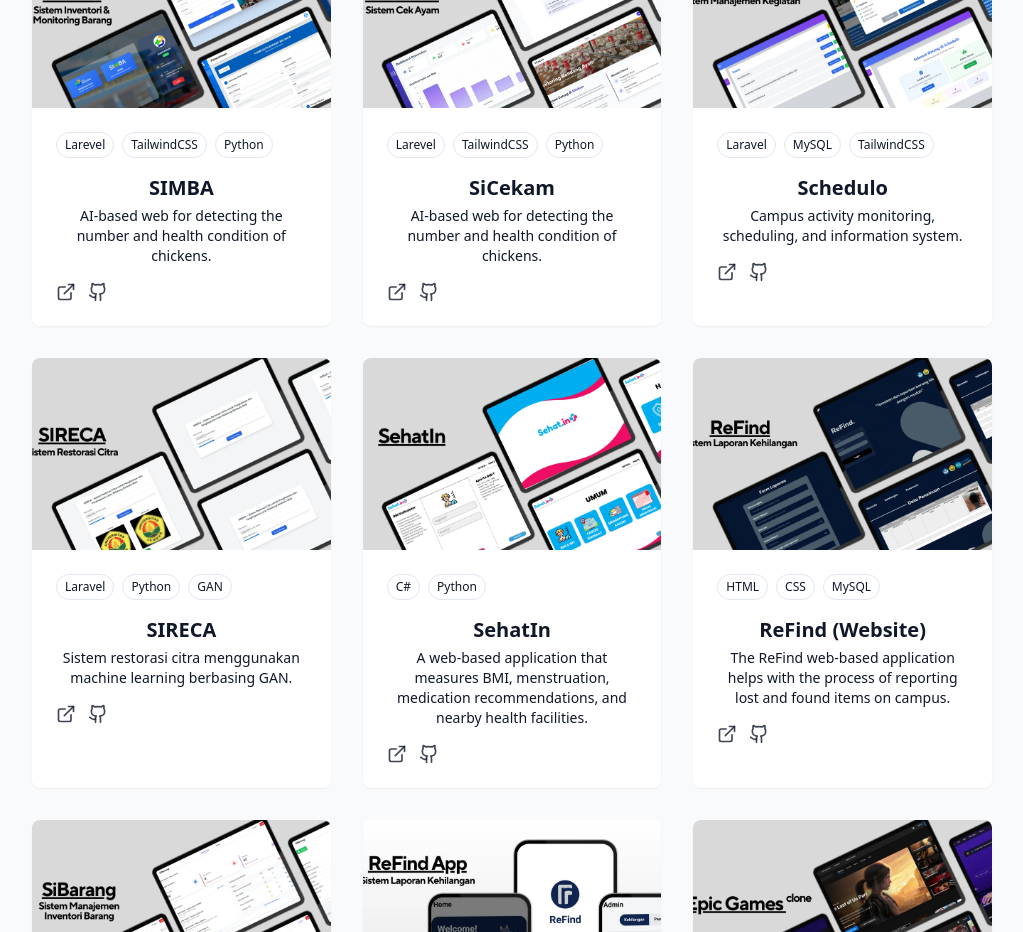
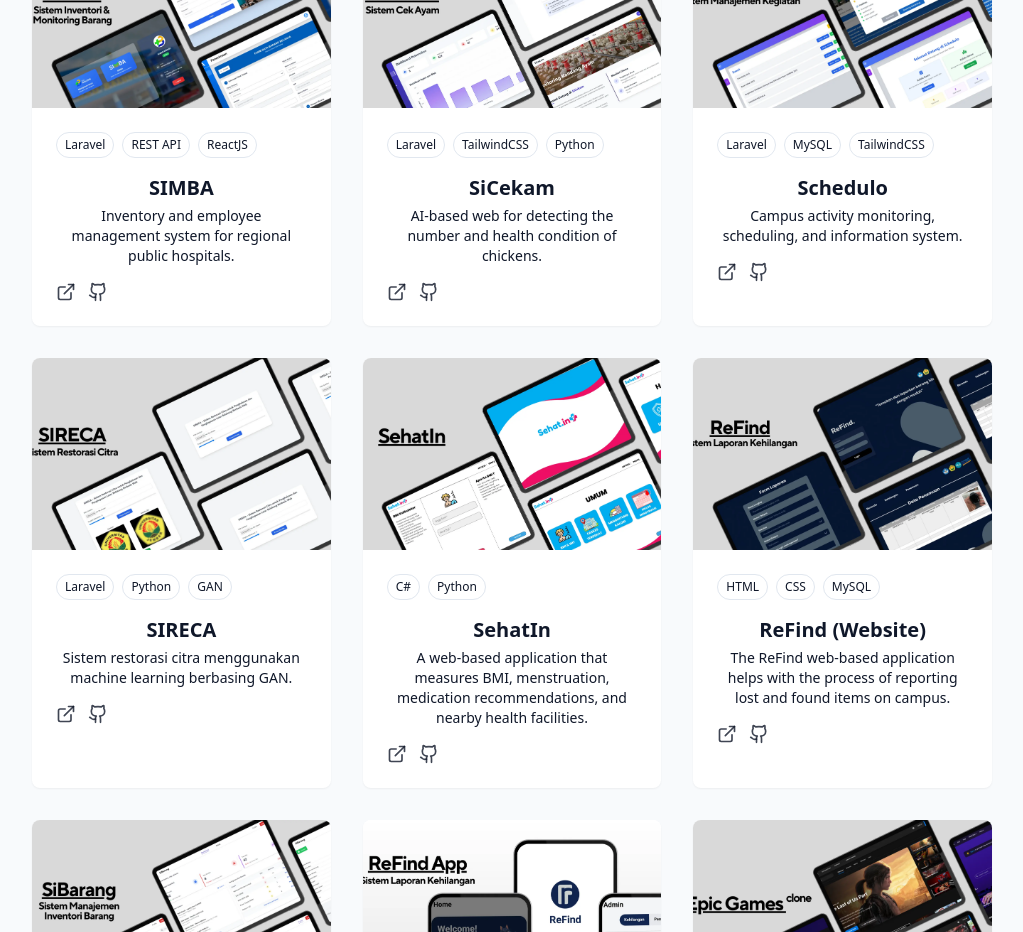
Before and after one commit to rifqiadrianto007/React_Portofolio, a React (Vite) app: page / in a window 1280 px wide. Shown: the part 2760-3692 px from the top of the page, without its empty margins (128-1151 px from the left). Built offline with nearby package versions, Linux system fonts and the light colour scheme.

Commit message:
projects update

```diff
--- a/src/components/ProjectsSection.jsx
+++ b/src/components/ProjectsSection.jsx
@@ -4,18 +4,18 @@ const projects = [
     {
         id: 1,
         title: "SIMBA",
-        description: "AI-based web for detecting the number and health condition of chickens.",
+        description: "Inventory and employee management system for regional public hospitals.",
         image: "/projects/SIMBA.webp",
-        tags: ["Larevel", "TailwindCSS", "Python"],
+        tags: ["Laravel", "REST API", "ReactJS"],
         demoUrl: "/404",
-        githubUrl: "https://github.com/rifqiadrianto007/SiCeKam",
+        githubUrl: "https://github.com/rifqiadrianto007/Inventory-RSBalung-SIMBA",
     },
     {
         id: 2,
         title: "SiCekam",
         description: "AI-based web for detecting the number and health condition of chickens.",
         image: "/projects/SiCekam.webp",
-        tags: ["Larevel", "TailwindCSS", "Python"],
+        tags: ["Laravel", "TailwindCSS", "Python"],
         demoUrl: "/404",
         githubUrl: "https://github.com/rifqiadrianto007/SiCeKam",
     },
```
